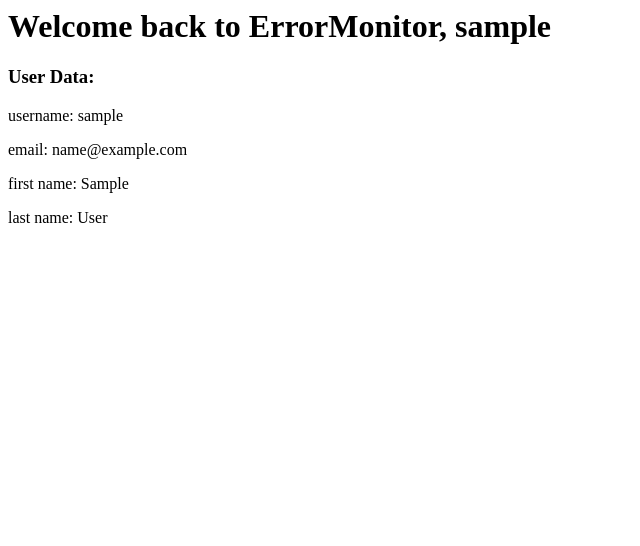
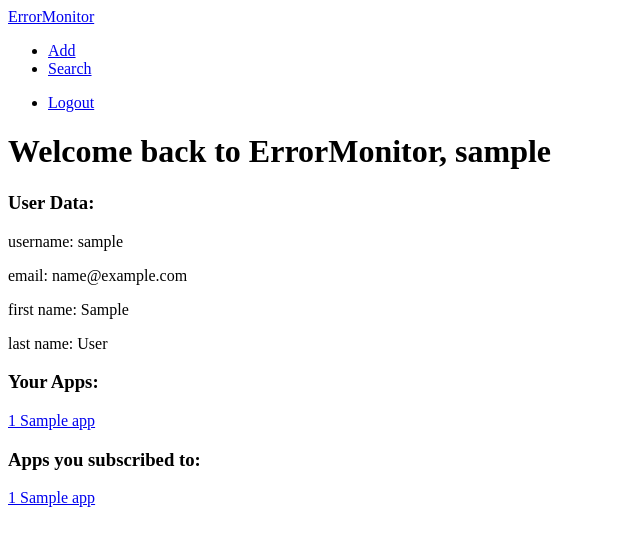
Before and after one commit to krokodilj/nwtprojekat, a Node project: template public/views/dashboard.html in a window 1280 px wide. Shown: the top 546 px of the page, without its empty margins (0-640 px from the left). Run offline with Node 20 templates, Linux system fonts and the light colour scheme; the template is opened without the code that fills it: most values are stand-ins (such as "Sample title", 1, 10 or a date in 2020).

Commit message:
upgraded the dashboard so it displays applications now, added navbar

```diff
--- a/public/app.js
+++ b/public/app.js
@@ -25,7 +25,9 @@
             if(response.data.success) {
                 $cookies.put("token", response.data.token);
                 $http.post("/users/dashboard", userData).then( function(response) {
-                    $cookies.putObject("userData", response.data.userdata);
+                    $cookies.putObject("userdata", response.data.userdata);
+                    $cookies.putObject("subscribed_apps", response.data.subscribed_apps);
+                    $cookies.putObject("admin_apps", response.data.admin_apps);
                     $window.location = "#/dashboard";
                 });
             }
--- a/public/index.html
+++ b/public/index.html
@@ -4,6 +4,10 @@
         <script src="https://ajax.googleapis.com/ajax/libs/angularjs/1.5.7/angular.min.js"></script>
         <script src="https://ajax.googleapis.com/ajax/libs/angularjs/1.5.7/angular-route.js"></script>
 		<script src="https://ajax.googleapis.com/ajax/libs/angularjs/1.5.7/angular-cookies.js"></script>
+		<script src="https://ajax.googleapis.com/ajax/libs/jquery/3.1.0/jquery.min.js"></script>
+        <link rel="stylesheet" href="https://maxcdn.bootstrapcdn.com/bootstrap/3.3.7/css/bootstrap.min.css" integrity="sha384-BVYiiSIFeK1dGmJRAkycuHAHRg32OmUcww7on3RYdg4Va+PmSTsz/K68vbdEjh4u" crossorigin="anonymous">
+        <link rel="stylesheet" href="https://maxcdn.bootstrapcdn.com/bootstrap/3.3.7/css/bootstrap-theme.min.css" integrity="sha384-rHyoN1iRsVXV4nD0JutlnGaslCJuC7uwjduW9SVrLvRYooPp2bWYgmgJQIXwl/Sp" crossorigin="anonymous">
+        <script src="https://maxcdn.bootstrapcdn.com/bootstrap/3.3.7/js/bootstrap.min.js" integrity="sha384-Tc5IQib027qvyjSMfHjOMaLkfuWVxZxUPnCJA7l2mCWNIpG9mGCD8wGNIcPD7Txa" crossorigin="anonymous"></script>
         <script src="app.js"></script>
         <script src="javascripts/login.js"></script>
         <script src="javascripts/register.js"></script>
--- a/public/views/dashboard.html
+++ b/public/views/dashboard.html
@@ -1,8 +1,37 @@
+<nav class="navbar navbar-inverse">
+    <div class="container-fluid">
+        <div class="navbar-header">
+            <a class="navbar-brand" href="/#/dashboard">ErrorMonitor</a>
+        </div>
+        <ul class="nav navbar-nav">
+            <li><a href="#">Add</a></li>
+            <li><a href="#">Search</a></li>
+        </ul>
+        <ul class="nav navbar-nav navbar-right">
+            <li><a href="/#/"><span class="glyphicon glyphicon-log-out"></span> Logout</a></li>
+        </ul>
+    </div>
+</nav>
+
 <h1>Welcome back to ErrorMonitor, {{username}}</h1>
-<div>
-    <h3>User Data:</h3>
-    <p>username: {{username}}</p>
-    <p>email: {{email}}</p>
-    <p>first name: {{first_name}}</p>
-    <p>last name: {{last_name}}</p>
+<div class="container-fluid">
+    <div class="row">
+        <div class="col-md-2">
+            <h3>User Data:</h3>
+            <p>username: {{username}}</p>
+            <p>email: {{email}}</p>
+            <p>first name: {{first_name}}</p>
+            <p>last name: {{last_name}}</p>
+        </div>
+        <div class="col-md-8 list-group">
+            <h3>Your Apps:</h3>
+            <div ng-repeat="app in admin_apps">
+                <a href="#" class="list-group-item">{{app.id}} {{app.name}}</a>
+            </div>
+            <h3>Apps you subscribed to:</h3>
+            <div ng-repeat="app in subscribed_apps">
+                <a href="#" class="list-group-item">{{app.id}} {{app.name}}</a>
+            </div>
+        </div>
+    </div>
 </div>
--- a/routes/index.js
+++ b/routes/index.js
@@ -7,8 +7,4 @@
   res.sendFile(path.join(__dirname + '/../public/index.html'));
 });
 
-router.get('/asd', function(req, res, next) {
-  res.render('index', { title: 'asdasd' });
-});
-
 module.exports = router;
--- a/routes/users.js
+++ b/routes/users.js
@@ -68,11 +68,7 @@
 //returnig data for user dashboard
 router.post('/dashboard',function(req,res){
 
-
-	var username=req.body.username;
-	//var query = {"_id":userId}; //OVDE SE DOHVATA USER KOJI JE OKACEN U MIDDLEWARE
-	var query = {username:username};
-	User.findOne(query).populate('admin_apps').populate('subscribed_apps').exec(function(err,user){
+	User.findOne(req.body).populate('admin_apps').populate('subscribed_apps').exec(function(err,user){
 
 		if(err)
 		{
```
Also changed, not shown: public/javascripts/dashboard.js (+6 -2 lines), public/views/login.html (+10 -6 lines), public/views/register.html (+21 -11 lines).
